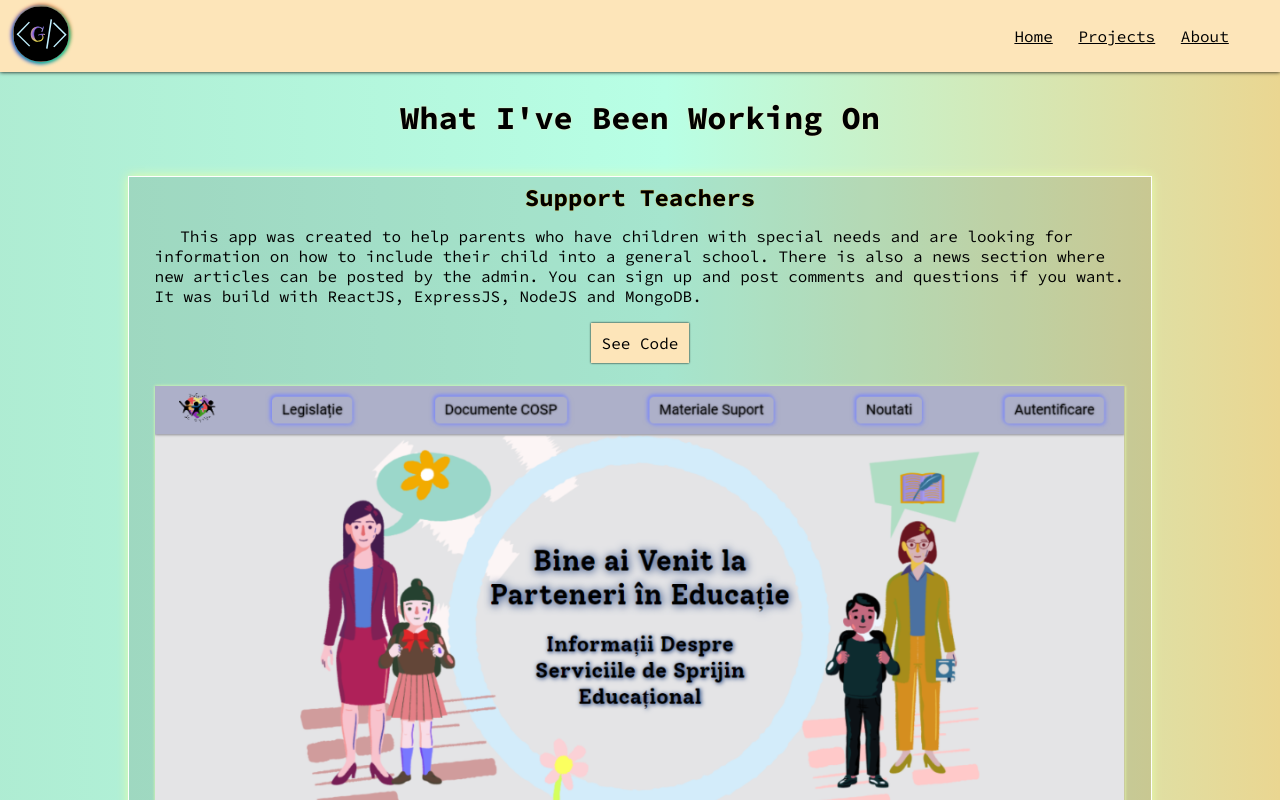
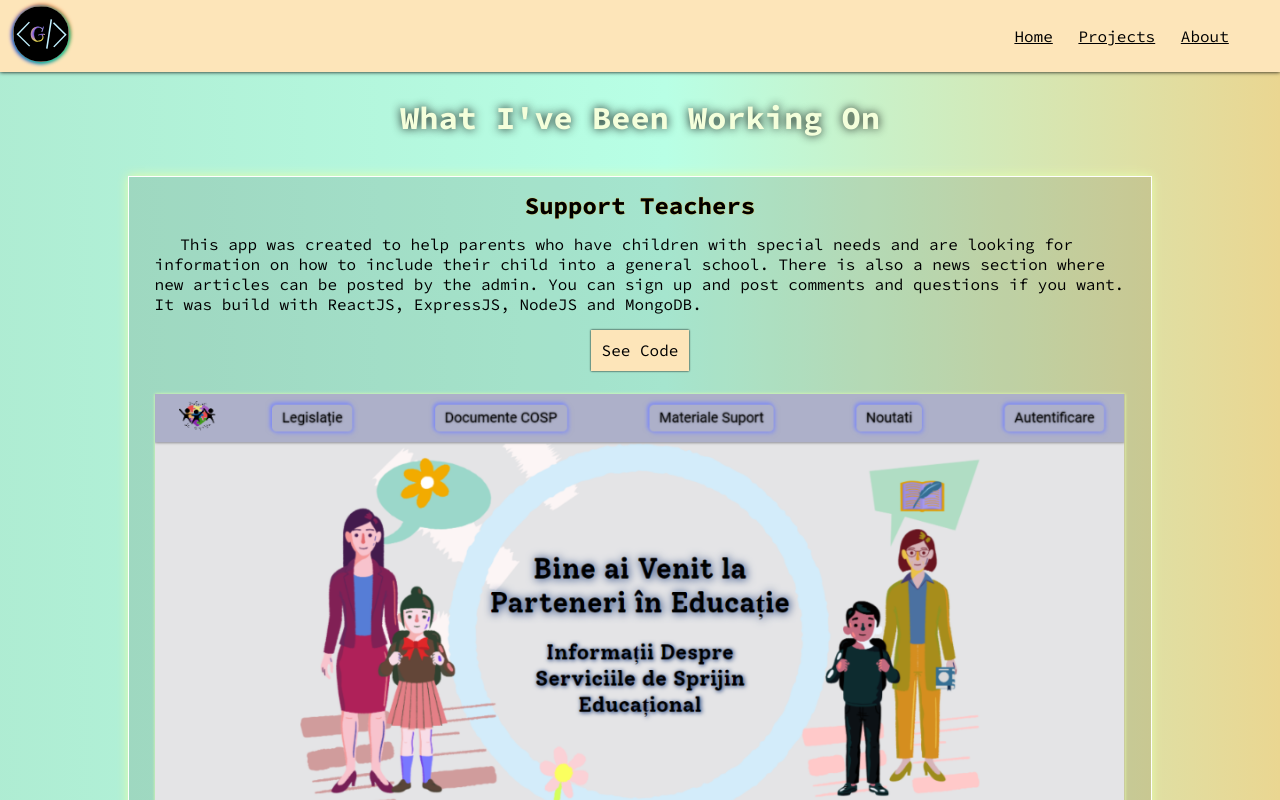
Before and after one commit to SorinGabriel02/portfolio-v2, a React (Create React App) app: page /projects in a window 1280 px wide. Shown: the top 800 px of the page. Built offline with nearby package versions, Linux system fonts and the light colour scheme.

Commit message:
ui fine tune

```diff
--- a/src/components/pages/Projects.module.scss
+++ b/src/components/pages/Projects.module.scss
@@ -8,7 +8,8 @@
   h1 {
     padding: 1vmax;
     text-align: center;
-    text-shadow: 0 0 2px $headerBgColor;
+    color: #f4ffdb;
+    text-shadow: 0 0 10px rgba(0, 0, 0, 0.9);
     margin: 1vmax;
   }
 }
--- a/src/components/ui/ProjectCard.module.scss
+++ b/src/components/ui/ProjectCard.module.scss
@@ -1,3 +1,5 @@
+@import "../../styles/variables";
+
 .projectCard {
   display: flex;
   flex-direction: column;
@@ -9,7 +11,7 @@
   box-shadow: 0 0 10px #e6ffab;
   h2 {
     text-align: center;
-    margin-top: 0.4vmax;
+    margin-top: 1vmax;
     text-shadow: 0 0 1px orange;
   }
   p {
@@ -33,7 +35,7 @@
     padding: 0.8vmax;
     color: black;
     margin: 0 1vmax;
-    background-color: rgb(253, 229, 185);
+    background-color: $headerBgColor;
     box-shadow: 0 0 2px;
     transition: all 0.2s linear;
   }
--- a/src/styles/_variables.scss
+++ b/src/styles/_variables.scss
@@ -1,3 +1,3 @@
-$headerBgColor: #fde5b9;
+$headerBgColor: rgb(253, 229, 185);
 $headerHeight: 9vh;
 $boxShadowColor: orangered;
```
